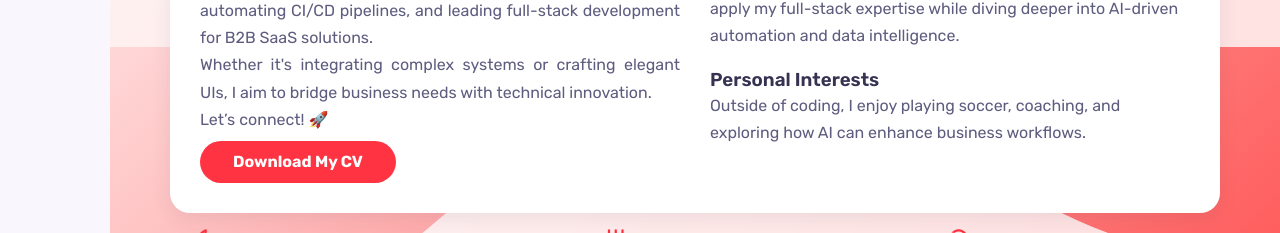
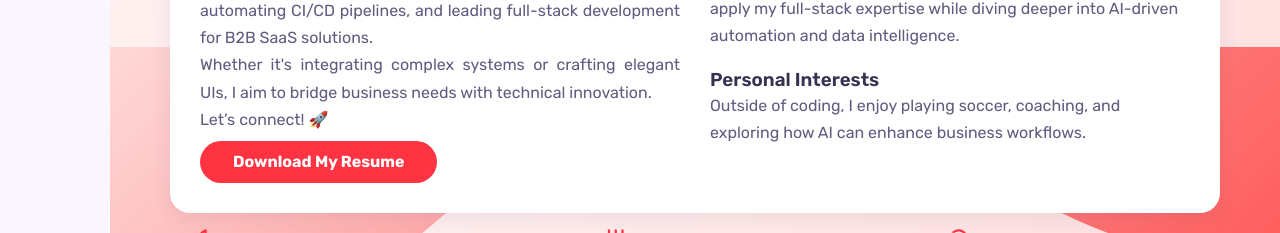
Before and after one commit to jamesmoraless/jamesmoraless.github.io, a React (Create React App) app: page / in a window 1280 px wide. Shown: the part 1553-1786 px from the top of the page. Built offline with nearby package versions, Linux system fonts and the light colour scheme.

Commit message:
change resume

```diff
--- a/src/components/about/About.jsx
+++ b/src/components/about/About.jsx
@@ -22,7 +22,7 @@ const About = () => {
                             <br></br>Whether it's integrating complex systems or crafting elegant UIs, I aim to bridge business needs with technical innovation.<br></br>
                             Let’s connect! 🚀
                         </p>
-                        <a href={CV} download="James_Morales_CV" className="btn">Download My CV</a>
+                        <a href={CV} download="James_Morales_Resume" className="btn">Download My Resume</a>
                     </div>
 
                     <div className="about_skills grid">
```
